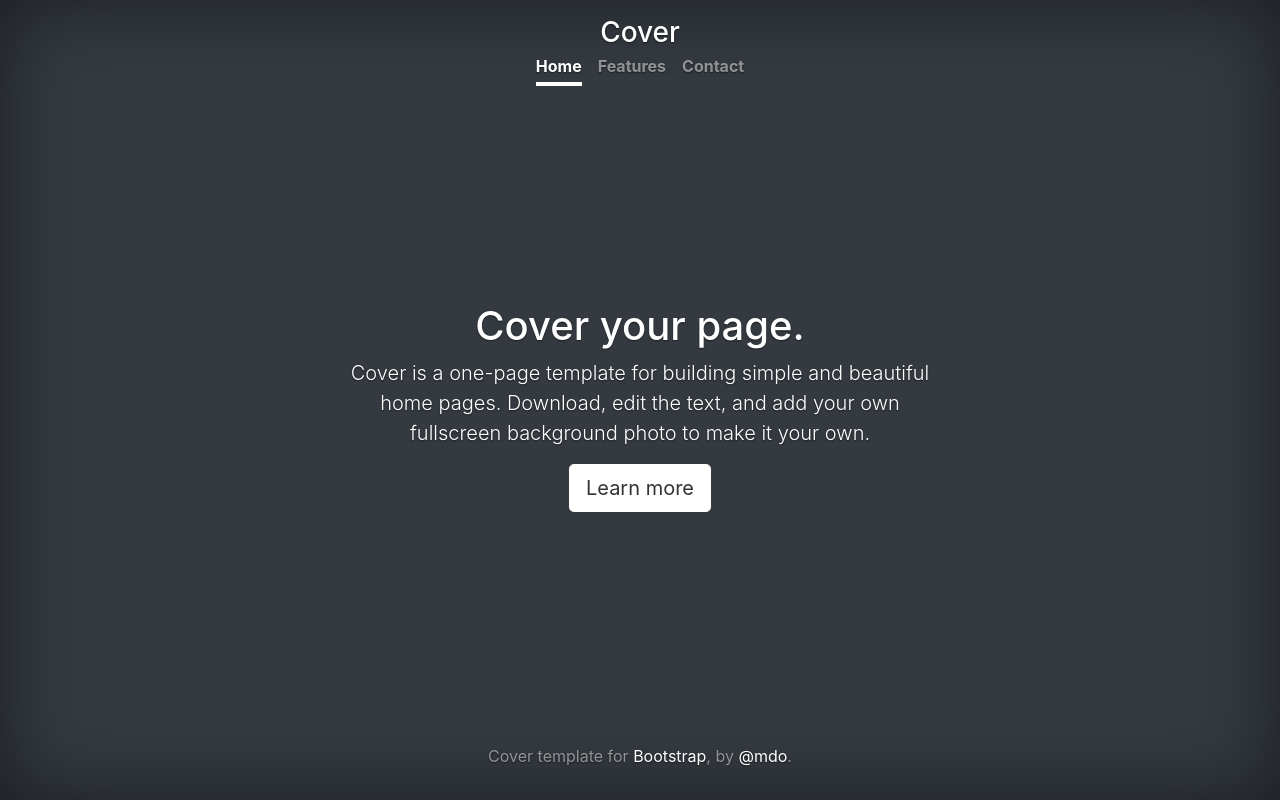
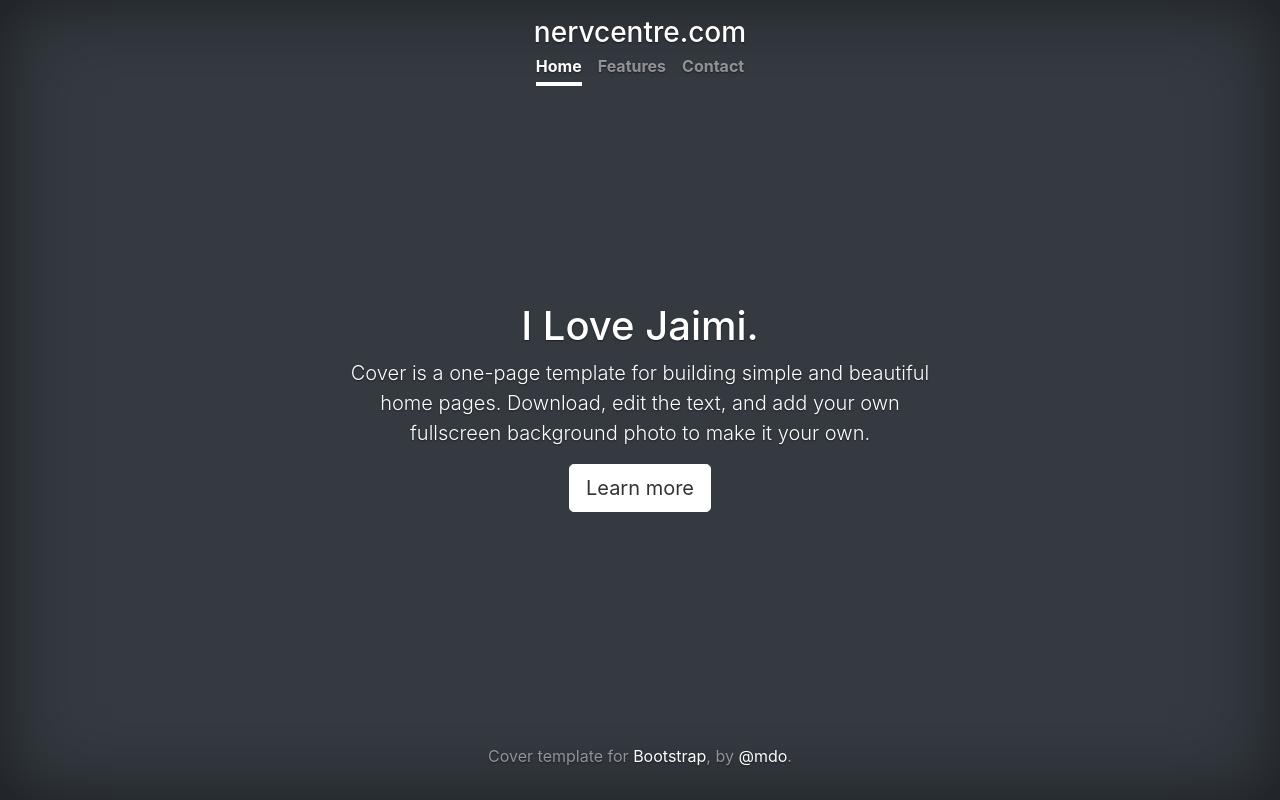
Before and after one commit to Roguecoder-au/nervcentre, a plain HTML site: page index.html in a window 1280 px wide. Drawn offline with nearby package versions, Linux system fonts and the light colour scheme.

Commit message:
Update index.html

```diff
--- a/index.html
+++ b/index.html
@@ -40,7 +40,7 @@
 <div class="cover-container d-flex w-100 h-100 p-3 mx-auto flex-column">
   <header class="mb-auto">
     <div>
-      <h3 class="float-md-start mb-0">Cover</h3>
+      <h3 class="float-md-start mb-0">nervcentre.com</h3>
       <nav class="nav nav-masthead justify-content-center float-md-end">
         <a class="nav-link active" aria-current="page" href="#">Home</a>
         <a class="nav-link" href="#">Features</a>
@@ -50,7 +50,7 @@
   </header>
 
   <main class="px-3">
-    <h1>Cover your page.</h1>
+    <h1>I Love Jaimi.</h1>
     <p class="lead">Cover is a one-page template for building simple and beautiful home pages. Download, edit the text, and add your own fullscreen background photo to make it your own.</p>
     <p class="lead">
       <a href="#" class="btn btn-lg btn-secondary fw-bold border-white bg-white">Learn more</a>
```
